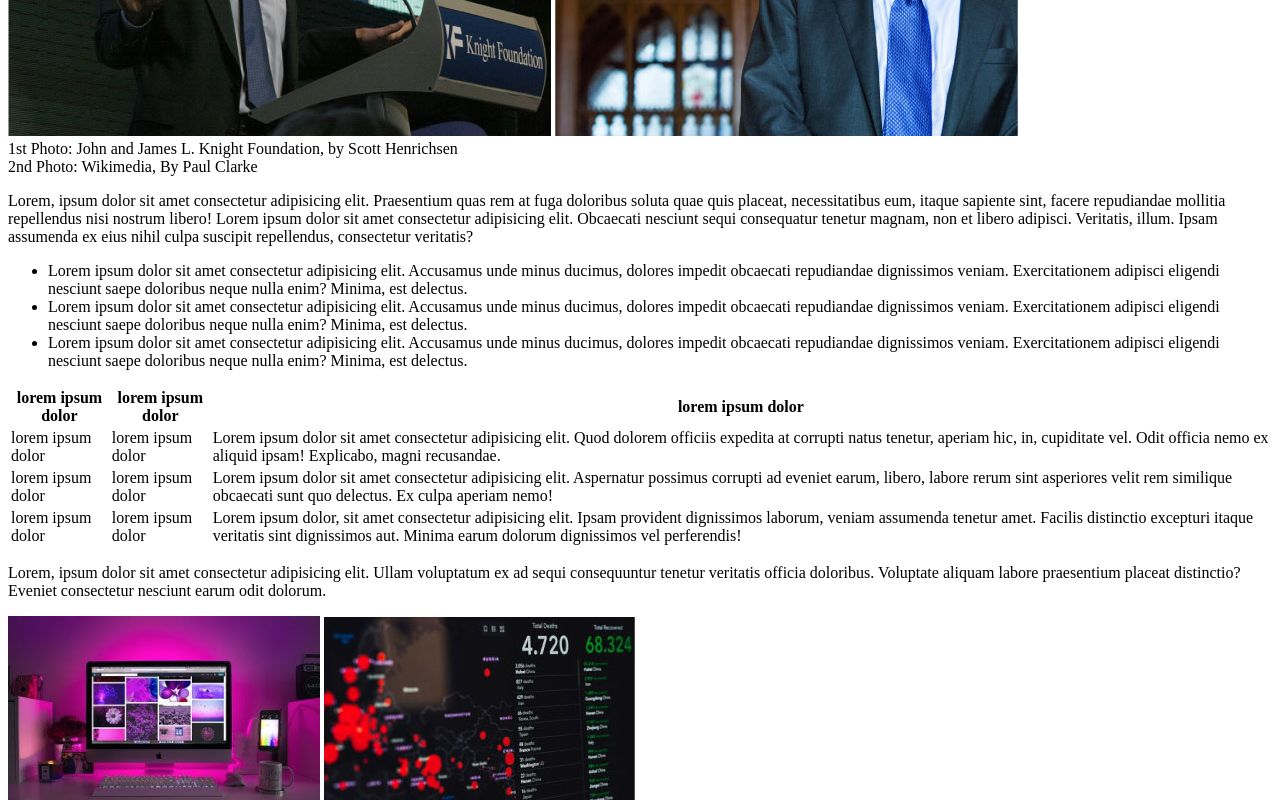
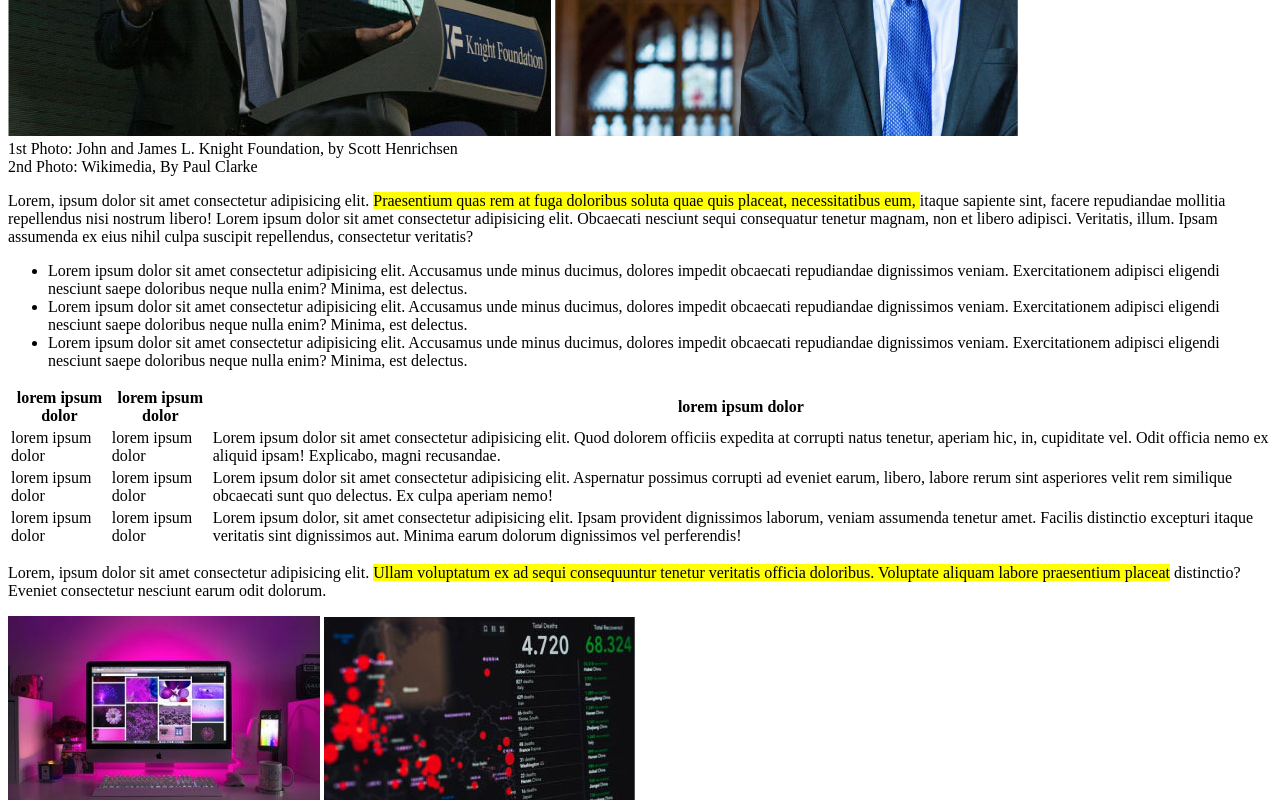
Before and after one commit to LucaPiantadosi27/html-css-booleaner, a plain HTML site: page index.html in a window 1280 px wide. Shown: the part 469-1269 px from the top of the page. Drawn offline with Linux system fonts and the light colour scheme.

Commit message:
evidenzio le parti indicate

```diff
--- a/index.html
+++ b/index.html
@@ -33,7 +33,7 @@
     </section>
 <!-- inserisco il paragrafo e la  unordered list -->
     <section class="snd">
-        <p>Lorem, ipsum dolor sit amet consectetur adipisicing elit. Praesentium quas rem at fuga doloribus soluta quae quis placeat, necessitatibus eum, itaque sapiente sint, facere repudiandae mollitia repellendus nisi nostrum libero! Lorem ipsum dolor sit amet consectetur adipisicing elit. Obcaecati nesciunt sequi consequatur tenetur magnam, non et libero adipisci. Veritatis, illum. Ipsam assumenda ex eius nihil culpa suscipit repellendus, consectetur veritatis?</p>
+        <p>Lorem, ipsum dolor sit amet consectetur adipisicing elit. <span class="evidenziato">Praesentium quas rem at fuga doloribus soluta quae quis placeat, necessitatibus eum, </span> itaque sapiente sint, facere repudiandae mollitia repellendus nisi nostrum libero! Lorem ipsum dolor sit amet consectetur adipisicing elit. Obcaecati nesciunt sequi consequatur tenetur magnam, non et libero adipisci. Veritatis, illum. Ipsam assumenda ex eius nihil culpa suscipit repellendus, consectetur veritatis?</p>
     <div>
         <ul>
             <li>Lorem ipsum dolor sit amet consectetur adipisicing elit. Accusamus unde minus ducimus, dolores impedit obcaecati repudiandae dignissimos veniam. Exercitationem adipisci eligendi nesciunt saepe doloribus neque nulla enim? Minima, est delectus.</li>
@@ -71,7 +71,7 @@
               </tbody>
         </table>
 
-       <p>Lorem, ipsum dolor sit amet consectetur adipisicing elit. Ullam voluptatum ex ad sequi consequuntur tenetur veritatis officia doloribus. Voluptate aliquam labore praesentium placeat distinctio? Eveniet consectetur nesciunt earum odit dolorum.</p>
+       <p>Lorem, ipsum dolor sit amet consectetur adipisicing elit. <span class="evidenziato"> Ullam voluptatum ex ad sequi consequuntur tenetur veritatis officia doloribus. Voluptate aliquam labore praesentium placeat</span> distinctio? Eveniet consectetur nesciunt earum odit dolorum.</p>
 
     </section>
 <!--Inserisco le due immagini finali-->
--- a/style.css
+++ b/style.css
@@ -5,3 +5,7 @@
 
 
 }
+/* evidenzio una parte del testo utilizzando background coloro  su <span> */
+.evidenziato{
+    background-color: yellow;
+}
```
